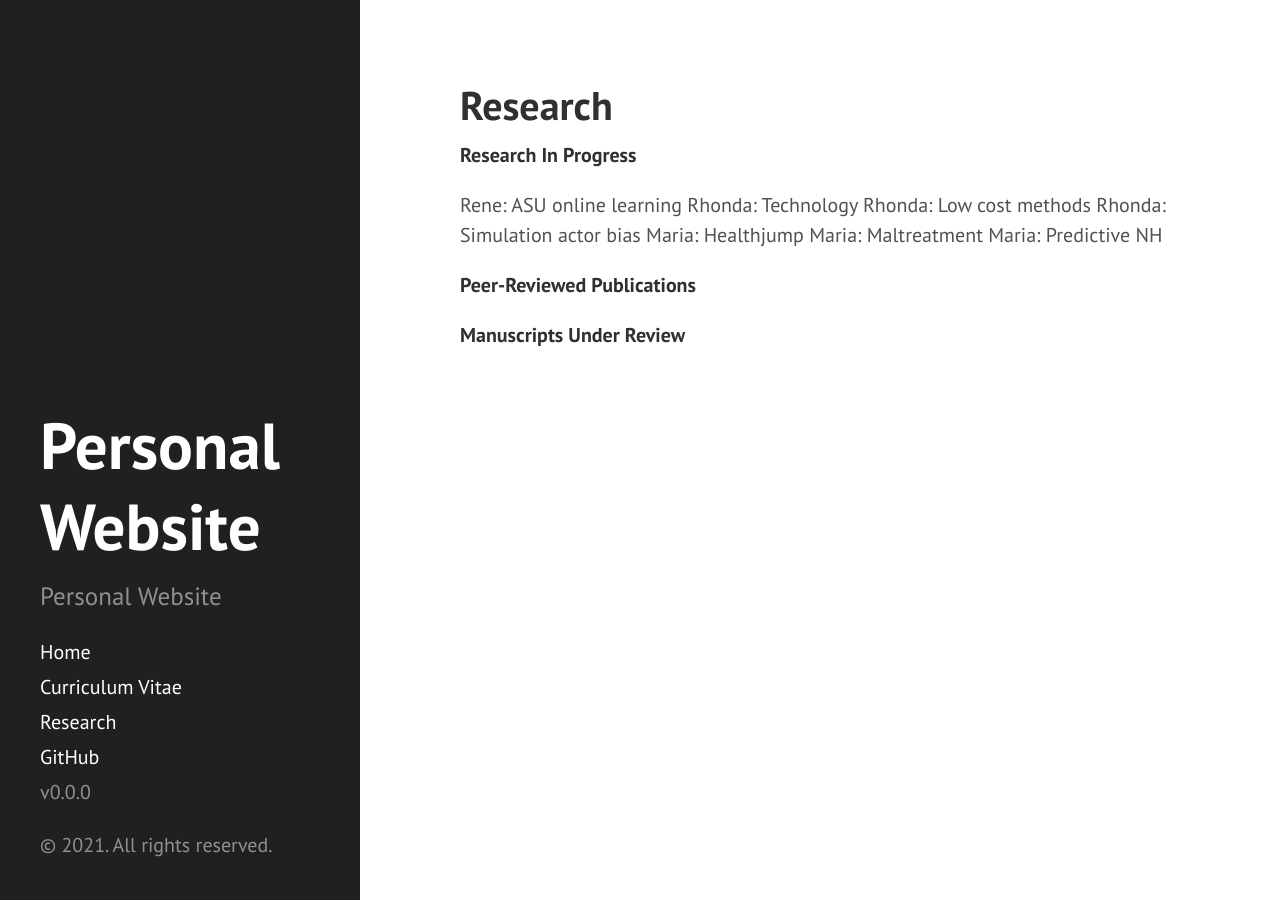
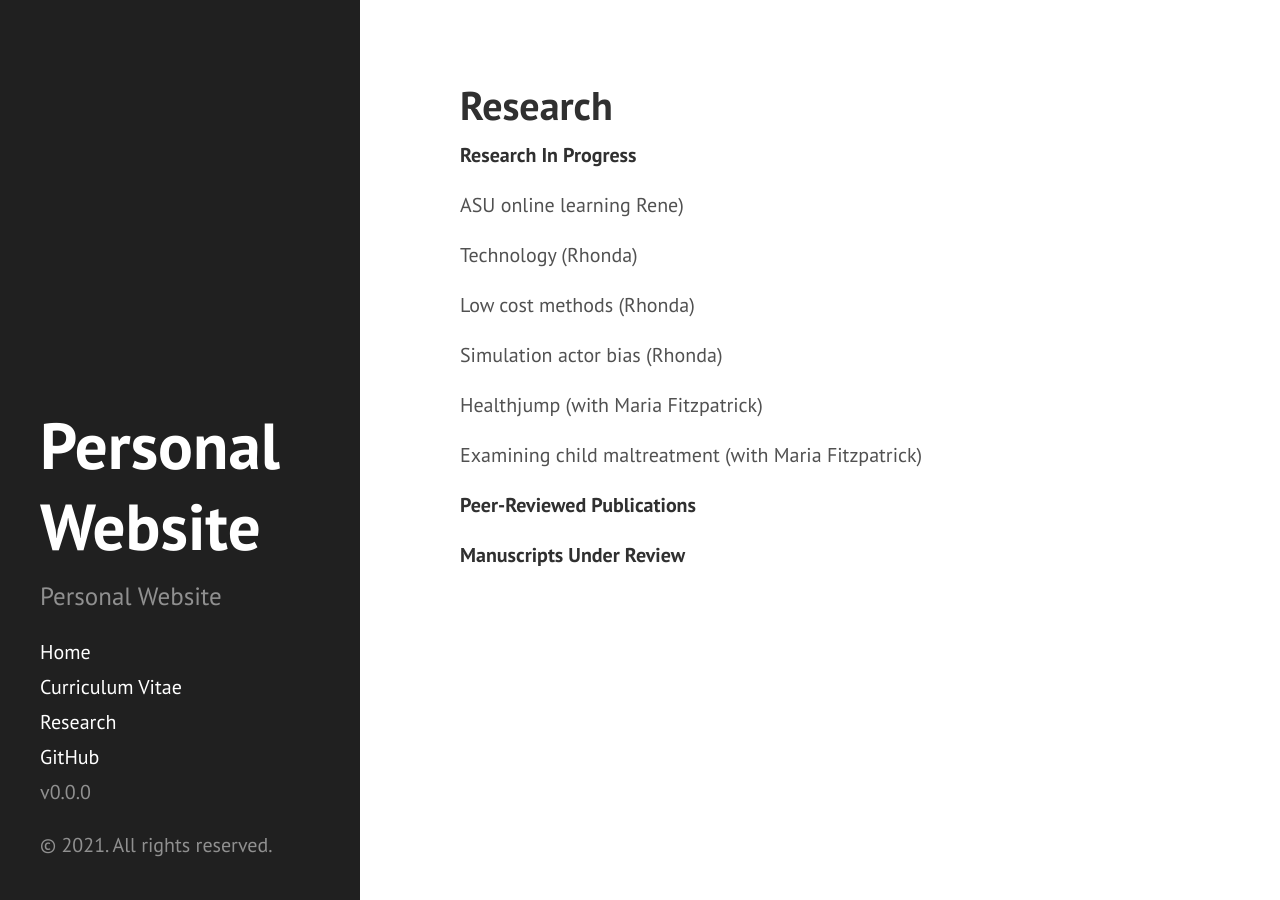
Before and after one commit to kcsadow/website, a Jekyll site: the page built from research.md, in a window 1280 px wide. Built offline with Jekyll 4.4.1, drawn with Linux system fonts in a browser that asks for light colours.

Commit message:
Update research.md

```diff
--- a/research.md
+++ b/research.md
@@ -5,13 +5,17 @@ title: Research
 
 **Research In Progress**
 
-Rene: ASU online learning
-Rhonda: Technology
-Rhonda: Low cost methods
-Rhonda: Simulation actor bias
-Maria: Healthjump
-Maria: Maltreatment
-Maria: Predictive NH
+ASU online learning Rene)
+
+Technology (Rhonda)
+
+Low cost methods (Rhonda)
+
+Simulation actor bias (Rhonda)
+
+Healthjump (with Maria Fitzpatrick)
+
+Examining child maltreatment (with Maria Fitzpatrick)
 
 **Peer-Reviewed Publications**
 
```
